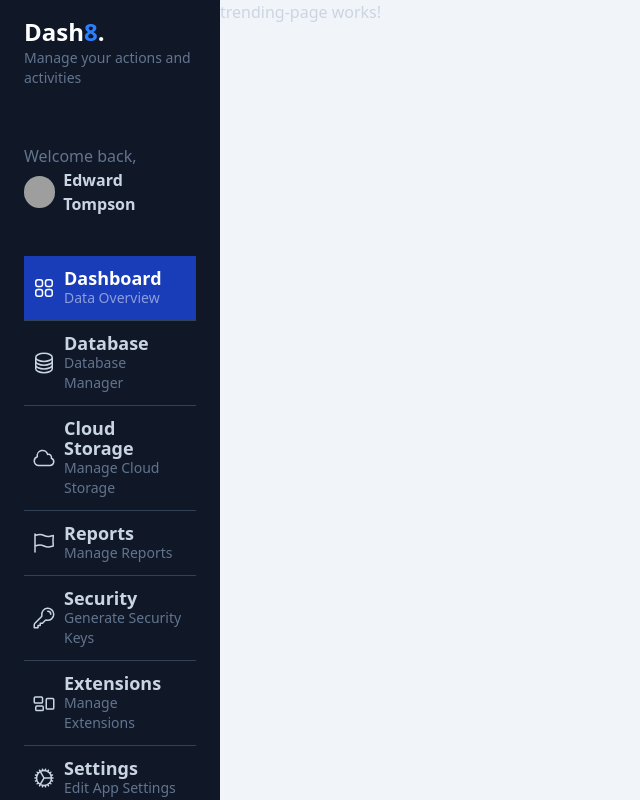
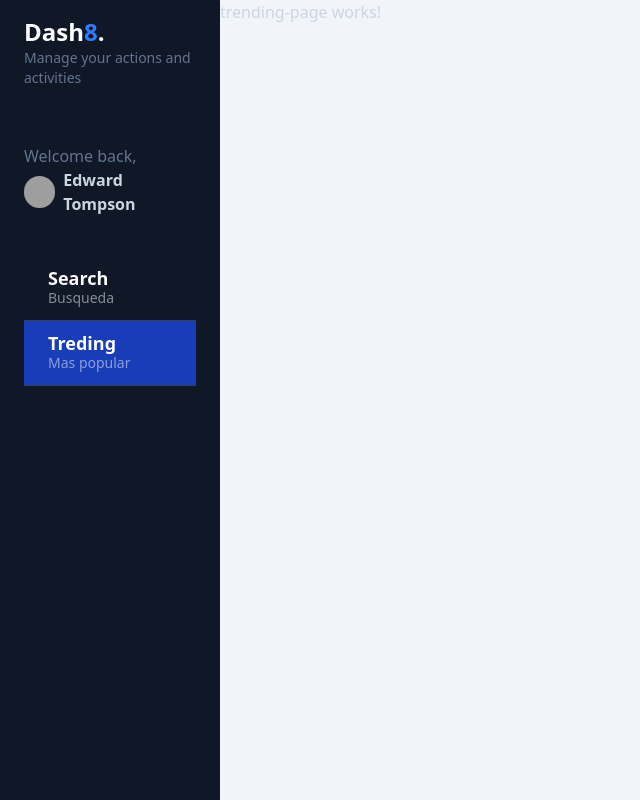
Before and after one commit to GuidoFC/AngularByFernandoHerrera, an Angular app in the folder 03-gif-app/: page /dashboard/trending in a window 1280 px wide. Shown: the whole page, without its empty margins (0-640 px from the left). Built offline with nearby package versions, Linux system fonts and the light colour scheme; grey boxes are pictures that could not be loaded.

Commit message:
v-7 hemos creado un array de enalces para luego poder iterarlo. Primero hemos definido una interficie diciendo las carateristicas que tendra el enlace, luego lo hemos definido en el archivo .ts y finalmente lo hemos iterado con un for en el html

```diff
--- a/03-gif-app/src/app/gift/components/side-menu/side-menu-options/gift-side-menu-options.component.html
+++ b/03-gif-app/src/app/gift/components/side-menu/side-menu-options/gift-side-menu-options.component.html
@@ -1,102 +1,19 @@
 <div id="nav" class="w-full px-6">
-  <a href="#"
-     class="w-full px-2 inline-flex space-x-2 items-center border-b border-slate-700 py-3 bg-blue-800 hover:bg-white/5 transition ease-linear duration-150">
-    <div>
-      <svg xmlns="http://www.w3.org/2000/svg" fill="none" viewBox="0 0 24 24" stroke-width="1.5"
-           stroke="currentColor" class="w-6 h-6 text-white">
-        <path stroke-linecap="round" stroke-linejoin="round"
-              d="M3.75 6A2.25 2.25 0 016 3.75h2.25A2.25 2.25 0 0110.5 6v2.25a2.25 2.25 0 01-2.25 2.25H6a2.25 2.25 0 01-2.25-2.25V6zM3.75 15.75A2.25 2.25 0 016 13.5h2.25a2.25 2.25 0 012.25 2.25V18a2.25 2.25 0 01-2.25 2.25H6A2.25 2.25 0 013.75 18v-2.25zM13.5 6a2.25 2.25 0 012.25-2.25H18A2.25 2.25 0 0120.25 6v2.25A2.25 2.25 0 0118 10.5h-2.25a2.25 2.25 0 01-2.25-2.25V6zM13.5 15.75a2.25 2.25 0 012.25-2.25H18a2.25 2.25 0 012.25 2.25V18A2.25 2.25 0 0118 20.25h-2.25A2.25 2.25 0 0113.5 18v-2.25z"/>
-      </svg>
+  @for (item of linkMenuOption; track item.route) {
 
-    </div>
-    <div class="flex flex-col">
-      <span class="text-lg font-bold leading-5 text-white">Dashboard</span>
-      <span class="text-sm text-white/50 hidden md:block">Data Overview</span>
-    </div>
-  </a>
-  <a href="#"
-     class="w-full px-2 inline-flex space-x-2 items-center border-b border-slate-700 py-3 hover:bg-white/5 transition ease-linear duration-150">
-    <div>
-      <svg xmlns="http://www.w3.org/2000/svg" fill="none" viewBox="0 0 24 24" stroke-width="1.5"
-           stroke="currentColor" class="w-6 h-6">
-        <path stroke-linecap="round" stroke-linejoin="round"
-              d="M20.25 6.375c0 2.278-3.694 4.125-8.25 4.125S3.75 8.653 3.75 6.375m16.5 0c0-2.278-3.694-4.125-8.25-4.125S3.75 4.097 3.75 6.375m16.5 0v11.25c0 2.278-3.694 4.125-8.25 4.125s-8.25-1.847-8.25-4.125V6.375m16.5 0v3.75m-16.5-3.75v3.75m16.5 0v3.75C20.25 16.153 16.556 18 12 18s-8.25-1.847-8.25-4.125v-3.75m16.5 0c0 2.278-3.694 4.125-8.25 4.125s-8.25-1.847-8.25-4.125"/>
-      </svg>
-    </div>
-    <div class="flex flex-col">
-      <span class="text-lg text-slate-300 font-bold leading-5">Database</span>
-      <span class="text-sm text-slate-500 hidden md:block">Database Manager</span>
-    </div>
-  </a>
-  <a href="#"
-     class="w-full px-2 inline-flex space-x-2 items-center border-b border-slate-700 py-3 hover:bg-white/5 transition ease-linear duration-150">
-    <div>
-      <svg xmlns="http://www.w3.org/2000/svg" fill="none" viewBox="0 0 24 24" stroke-width="1.5"
-           stroke="currentColor" class="w-6 h-6">
-        <path stroke-linecap="round" stroke-linejoin="round"
-              d="M2.25 15a4.5 4.5 0 004.5 4.5H18a3.75 3.75 0 001.332-7.257 3 3 0 00-3.758-3.848 5.25 5.25 0 00-10.233 2.33A4.502 4.502 0 002.25 15z"/>
-      </svg>
-    </div>
-    <div class="flex flex-col">
-      <span class="text-lg text-slate-300 font-bold leading-5">Cloud Storage</span>
-      <span class="text-sm text-slate-500 hidden md:block">Manage Cloud Storage</span>
-    </div>
-  </a>
-  <a href="#"
-     class="w-full px-2 inline-flex space-x-2 items-center border-b border-slate-700 py-3 hover:bg-white/5 transition ease-linear duration-150">
-    <div>
-      <svg xmlns="http://www.w3.org/2000/svg" fill="none" viewBox="0 0 24 24" stroke-width="1.5"
-           stroke="currentColor" class="w-6 h-6">
-        <path stroke-linecap="round" stroke-linejoin="round"
-              d="M3 3v1.5M3 21v-6m0 0l2.77-.693a9 9 0 016.208.682l.108.054a9 9 0 006.086.71l3.114-.732a48.524 48.524 0 01-.005-10.499l-3.11.732a9 9 0 01-6.085-.711l-.108-.054a9 9 0 00-6.208-.682L3 4.5M3 15V4.5"/>
-      </svg>
-    </div>
-    <div class="flex flex-col">
-      <span class="text-lg text-slate-300 font-bold leading-5">Reports</span>
-      <span class="text-sm text-slate-500 hidden md:block">Manage Reports</span>
-    </div>
-  </a>
-  <a href="#"
-     class="w-full px-2 inline-flex space-x-2 items-center border-b border-slate-700 py-3 hover:bg-white/5 transition ease-linear duration-150">
-    <div>
-      <svg xmlns="http://www.w3.org/2000/svg" fill="none" viewBox="0 0 24 24" stroke-width="1.5"
-           stroke="currentColor" class="w-6 h-6">
-        <path stroke-linecap="round" stroke-linejoin="round"
-              d="M15.75 5.25a3 3 0 013 3m3 0a6 6 0 01-7.029 5.912c-.563-.097-1.159.026-1.563.43L10.5 17.25H8.25v2.25H6v2.25H2.25v-2.818c0-.597.237-1.17.659-1.591l6.499-6.499c.404-.404.527-1 .43-1.563A6 6 0 1121.75 8.25z"/>
-      </svg>
-    </div>
-    <div class="flex flex-col">
-      <span class="text-lg text-slate-300 font-bold leading-5">Security</span>
-      <span class="text-sm text-slate-500 hidden md:block">Generate Security Keys</span>
-    </div>
-  </a>
-  <a href="#"
-     class="w-full px-2 inline-flex space-x-2 items-center border-b border-slate-700 py-3 hover:bg-white/5 transition ease-linear duration-150">
-    <div>
-      <svg xmlns="http://www.w3.org/2000/svg" fill="none" viewBox="0 0 24 24" stroke-width="1.5"
-           stroke="currentColor" class="w-6 h-6">
-        <path stroke-linecap="round" stroke-linejoin="round"
-              d="M2.25 7.125C2.25 6.504 2.754 6 3.375 6h6c.621 0 1.125.504 1.125 1.125v3.75c0 .621-.504 1.125-1.125 1.125h-6a1.125 1.125 0 01-1.125-1.125v-3.75zM14.25 8.625c0-.621.504-1.125 1.125-1.125h5.25c.621 0 1.125.504 1.125 1.125v8.25c0 .621-.504 1.125-1.125 1.125h-5.25a1.125 1.125 0 01-1.125-1.125v-8.25zM3.75 16.125c0-.621.504-1.125 1.125-1.125h5.25c.621 0 1.125.504 1.125 1.125v2.25c0 .621-.504 1.125-1.125 1.125h-5.25a1.125 1.125 0 01-1.125-1.125v-2.25z"/>
-      </svg>
-    </div>
-    <div class="flex flex-col">
-      <span class="text-lg text-slate-300 font-bold leading-5">Extensions</span>
-      <span class="text-sm text-slate-500 hidden md:block">Manage Extensions</span>
-    </div>
-  </a>
-  <a href="#"
-     class="w-full px-2 inline-flex space-x-2 items-center py-3 hover:bg-white/5 transition ease-linear duration-150">
-    <div>
-      <svg xmlns="http://www.w3.org/2000/svg" fill="none" viewBox="0 0 24 24" stroke-width="1.5"
-           stroke="currentColor" class="w-6 h-6">
-        <path stroke-linecap="round" stroke-linejoin="round"
-              d="M4.5 12a7.5 7.5 0 0015 0m-15 0a7.5 7.5 0 1115 0m-15 0H3m16.5 0H21m-1.5 0H12m-8.457 3.077l1.41-.513m14.095-5.13l1.41-.513M5.106 17.785l1.15-.964m11.49-9.642l1.149-.964M7.501 19.795l.75-1.3m7.5-12.99l.75-1.3m-6.063 16.658l.26-1.477m2.605-14.772l.26-1.477m0 17.726l-.26-1.477M10.698 4.614l-.26-1.477M16.5 19.794l-.75-1.299M7.5 4.205L12 12m6.894 5.785l-1.149-.964M6.256 7.178l-1.15-.964m15.352 8.864l-1.41-.513M4.954 9.435l-1.41-.514M12.002 12l-3.75 6.495"/>
-      </svg>
-    </div>
-    <div class="flex flex-col">
-      <span class="text-lg text-slate-300 font-bold leading-5">Settings</span>
-      <span class="text-sm text-slate-500 hidden md:block">Edit App Settings</span>
-    </div>
-  </a>
+    <a [routerLink]="item.route"
+       routerLinkActive="bg-blue-800"
+       class="w-full px-2 inline-flex space-x-2 items-center border-b border-slate-700 py-3  hover:bg-white/5 transition ease-linear duration-150">
+      <div>
+
+
+      </div>
+      <i class="{{item.icon}}"> </i>
+      <div class="flex flex-col">
+        <span class="text-lg font-bold leading-5 text-white">{{ item.label }}</span>
+        <span class="text-sm text-white/50 hidden md:block">{{ item.sublabel }}</span>
+      </div>
+    </a>
+  }
 
 </div>
--- a/03-gif-app/src/app/gift/components/side-menu/side-menu-options/gift-side-menu-options.component.ts
+++ b/03-gif-app/src/app/gift/components/side-menu/side-menu-options/gift-side-menu-options.component.ts
@@ -1,12 +1,37 @@
-import { Component } from '@angular/core';
+import {Component} from '@angular/core';
+import {RouterLink, RouterLinkActive} from '@angular/router';
+
+interface menuOption {
+  label: string
+  sublabel: string
+  icon: string
+  route: string
+}
 
 @Component({
   selector: 'gift-side-menu-options',
-  imports: [],
+  imports: [
+    RouterLink,
+    RouterLinkActive
+  ],
   standalone: true,
   templateUrl: './gift-side-menu-options.component.html',
   styles: ``
 })
 export class GiftSideMenuOptionsComponent {
 
+  linkMenuOption: menuOption[] = [
+    {
+      label: 'Search',
+      sublabel: 'Busqueda',
+      icon: 'fa-solid fa-magnifying-glass',
+      route: '/dashboard/search'
+    },
+    {
+      label: 'Treding',
+      sublabel: 'Mas popular',
+      icon: 'fa-solid fa-fire',
+      route: '/dashboard/trending'
+    }
+  ]
 }
```
